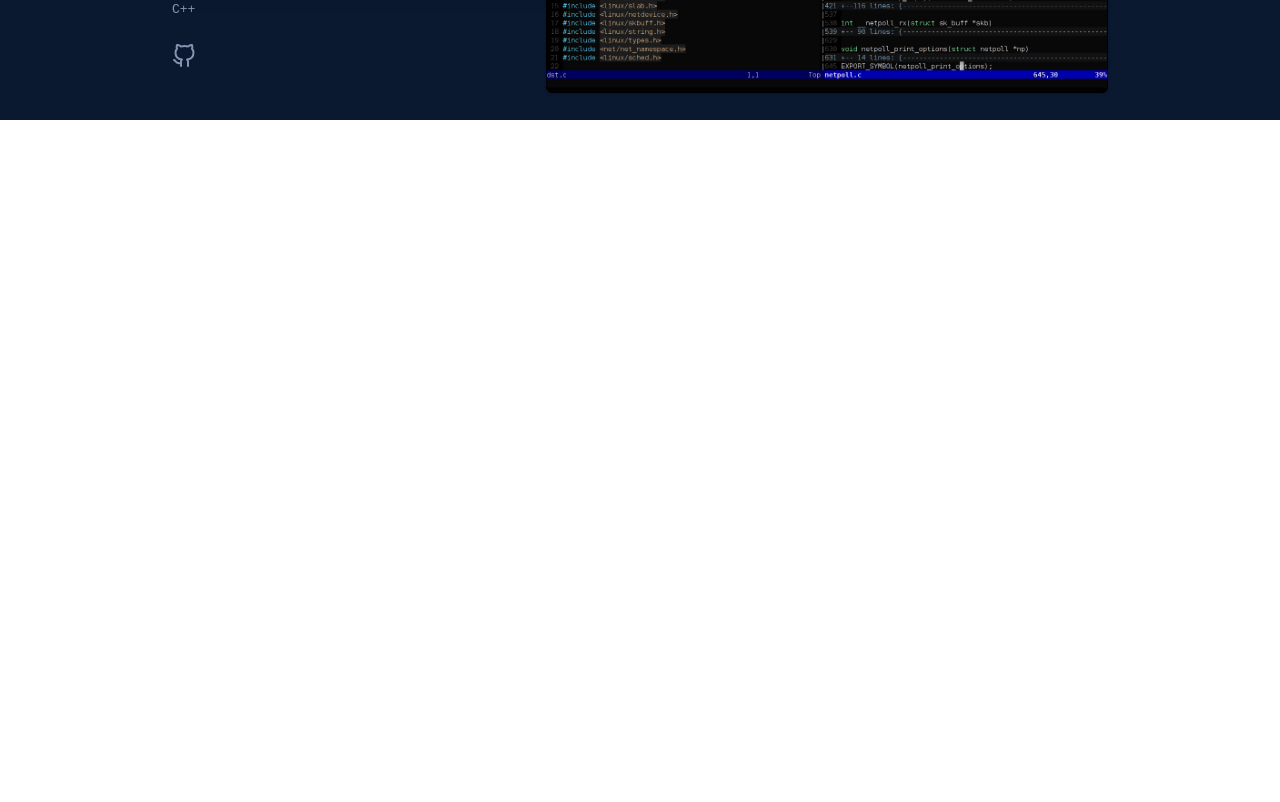
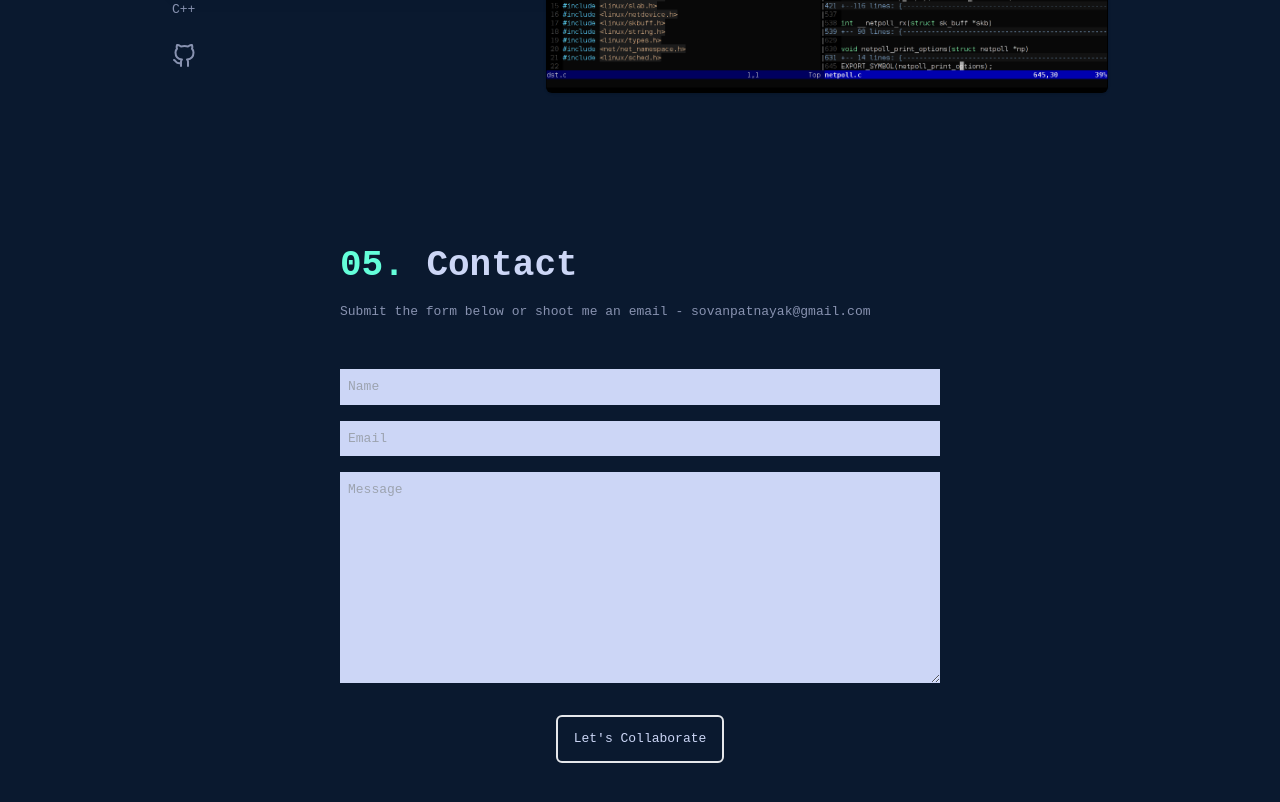
Before and after one commit to sovanp/sovanp.github.io, a React (Create React App) app: page / in a window 1280 px wide. Shown: the part 3080-3882 px from the top of the page. Before the commit the page ends 3200 px from the top, so only its background shows below. Built offline with nearby package versions, Linux system fonts and the light colour scheme; a web font is replaced by a local one.

Commit message:
Completed Contact form and integrated getform.io

```diff
--- a/src/App.js
+++ b/src/App.js
@@ -3,6 +3,7 @@ import { Home } from "./components/Home"
 import Navbar from "./components/Navbar"
 import Experience from "./components/Experience"
 import Work from "./components/Work"
+import Contact from "./components/Contact"
 
 function App() {
   return (
@@ -12,6 +13,7 @@ function App() {
       <About />
       <Experience />
       <Work />
+      <Contact />
     </div>
   )
 }
--- /dev/null
+++ b/src/components/Contact.js
@@ -0,0 +1,48 @@
+import React from "react"
+
+const Contact = () => {
+  return (
+    <div
+      name="contact"
+      className="w-full h-screen bg-[#0a192f] flex justify-center items-center p-4"
+    >
+      <form
+        method="POST"
+        action="https://getform.io/f/9b7f774f-97e9-4f2a-9e03-18b75a43147d"
+        className="flex flex-col max-w-[600px] w-full"
+      >
+        <div className="pb-8">
+          <p className="text-4xl font-bold text-[#ccd6f6]">
+            <span class="text-[#64ffda]">05.</span> Contact
+          </p>
+          <p className="text-[#8892b0] py-4">
+            Submit the form below or shoot me an email - sovanpatnayak@gmail.com
+          </p>
+        </div>
+        <input
+          className="bg-[#ccd6f6] p-2"
+          type="text"
+          placeholder="Name"
+          name="name"
+        />
+        <input
+          className="my-4 p-2 bg-[#ccd6f6]"
+          type="email"
+          placeholder="Email"
+          name="email"
+        />
+        <textarea
+          className="bg-[#ccd6f6] p-2"
+          name="message"
+          rows="10"
+          placeholder="Message"
+        ></textarea>
+        <button className="text-[#ccd6f6] border-2 rounded-md hover:bg-[#64ffda] hover:border-[#64ffda] px-4 py-3 my-8 mx-auto flex items-center">
+          Let's Collaborate
+        </button>
+      </form>
+    </div>
+  )
+}
+
+export default Contact
--- a/src/components/Experience.js
+++ b/src/components/Experience.js
@@ -7,7 +7,7 @@ const Experience = () => {
       className="w-full h-screen bg-[#0a192f] text-[#ccd6f6]"
     >
       {/* Page Container */}
-      <div className="max-w-[1000px] mx-auto px-8 flex flex-col justify-center w-full h-full">
+      <div className="max-w-[1000px] mx-auto px-8 flex flex-col justify-center h-full">
         {/* Offset the Exerpience Container from Center */}
         <div className="w-full sm:w-2/3">
           <p className="text-4xl font-bold mb-8">
```
